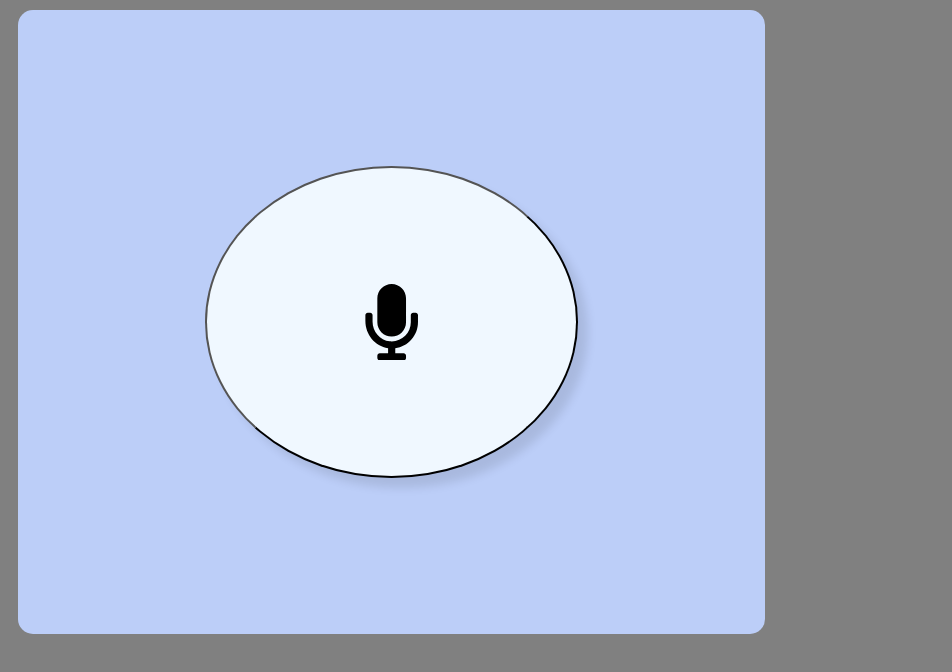
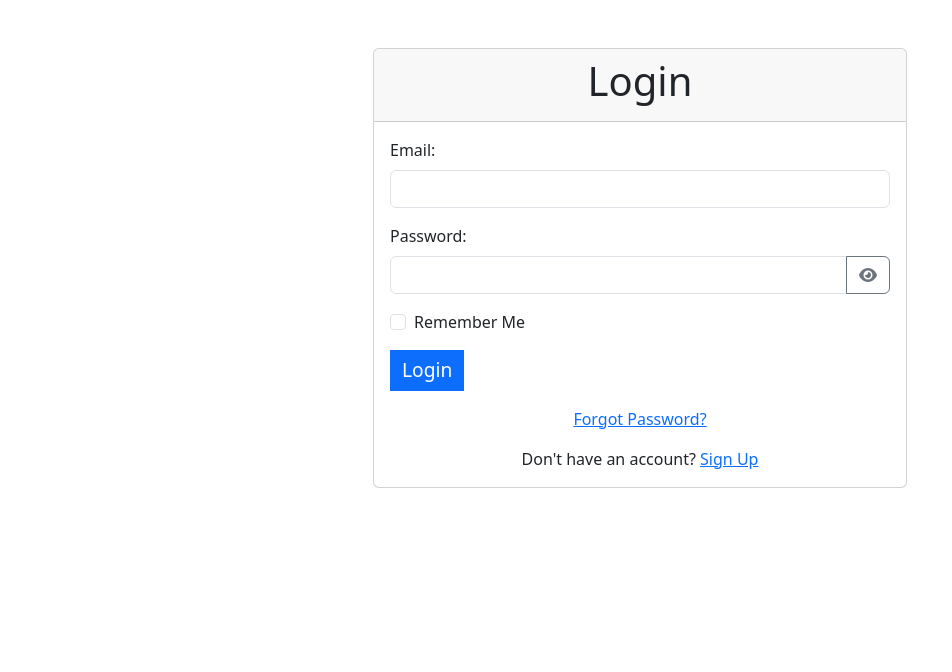
Before and after one commit to Senume/wsrp, a React (Create React App) app: page / in a window 1280 px wide. Shown: the top 672 px of the page, without its empty margins (0-952 px from the left). Built offline with nearby package versions, Linux system fonts and the light colour scheme; a web font is replaced by a local one.

Commit message:
frontend server communication

```diff
--- a/src/App.css
+++ b/src/App.css
@@ -1,8 +1,4 @@
-* {
-  background-color: grey;
-}
-
 .App {
   width: 98vw;
-  height: 97.5vh
+  height: 97.5vh;
 }
--- /dev/null
+++ b/src/App.js
@@ -0,0 +1,21 @@
+import { Route, Routes } from "react-router";
+import "./App.css";
+import GridLayout from "./components/Grid/grid";
+import LoginPage from "./components/Login/Login";
+import { BrowserRouter } from "react-router-dom";
+import SignUpPage from "./components/Login/SignUp";
+function App() {
+  return (
+    <BrowserRouter>
+      <div className="container">
+        <Routes>
+          {/* <Route path="/audio" element={<GridLayout />} /> */}
+          <Route path="/" element={<LoginPage />} />
+          <Route path="/signup" element={<SignUpPage />} />
+        </Routes>
+      </div>
+    </BrowserRouter>
+  );
+}
+
+export default App;
--- a/src/App.jsx
+++ /dev/null
@@ -1,15 +0,0 @@
-
-import './App.css';
-import GridLayout from './components/Grid/grid';
-
-
-
-function App() {
-  return (
-    <div className="App">
-      <GridLayout />
-    </div>
-  );
-}
-
-export default App;
--- /dev/null
+++ b/src/components/Login/Login.js
@@ -0,0 +1,118 @@
+import React, { useState } from "react";
+import "bootstrap/dist/css/bootstrap.min.css";
+import { FontAwesomeIcon } from "@fortawesome/react-fontawesome";
+import { faEye, faEyeSlash } from "@fortawesome/free-solid-svg-icons";
+import axios from "axios";
+import { NavLink } from "react-router-dom";
+
+const LoginPage = () => {
+  const [email, setEmail] = useState("");
+  const [password, setPassword] = useState("");
+  const [rememberMe, setRememberMe] = useState(false);
+  const [showPassword, setShowPassword] = useState(false);
+
+  const handleLogin = async () => {
+    try {
+      // Replace 'http://localhost:5000' with your actual backend API URL
+      const response = await axios.post("http://localhost:5000/login", {
+        email,
+        password,
+        rememberMe,
+      });
+
+      console.log("Login successful:", response.data);
+      // Handle successful login (e.g., redirect to dashboard)
+    } catch (error) {
+      console.error("Login failed:", error.message);
+      // Handle login failure (e.g., show error message)
+    }
+  };
+
+  const togglePasswordVisibility = () => {
+    setShowPassword(!showPassword);
+  };
+
+  return (
+    <div className="container mt-5" style={{ backgroundColor: "white" }}>
+      <div className="row justify-content-center">
+        <div className="col-md-6">
+          <div className="card">
+            <div className="card-header">
+              <h1 className="text-center">Login</h1>
+            </div>
+            <div className="card-body">
+              <form>
+                <div className="mb-3">
+                  <label htmlFor="email" className="form-label ">
+                    Email:
+                  </label>
+                  <input
+                    type="email"
+                    className="form-control"
+                    id="email"
+                    value={email}
+                    onChange={(e) => setEmail(e.target.value)}
+                  />
+                </div>
+                <div className="mb-3">
+                  <label htmlFor="password" className="form-label">
+                    Password:
+                  </label>
+                  <div className="input-group">
+                    <input
+                      type={showPassword ? "text" : "password"}
+                      className="form-control"
+                      id="password"
+                      value={password}
+                      onChange={(e) => setPassword(e.target.value)}
+                    />
+                    <button
+                      className="btn btn-outline-secondary"
+                      type="button"
+                      onClick={togglePasswordVisibility}
+                    >
+                      <FontAwesomeIcon
+                        icon={showPassword ? faEyeSlash : faEye}
+                      />
+                    </button>
+                  </div>
+                </div>
+                <div className="mb-3 form-check">
+                  <input
+                    type="checkbox"
+                    className="form-check-input"
+                    id="rememberMe"
+                    checked={rememberMe}
+                    onChange={() => setRememberMe(!rememberMe)}
+                  />
+                  <label className="form-check-label" htmlFor="rememberMe">
+                    Remember Me
+                  </label>
+                </div>
+                <div>
+                  <button
+                    type="button"
+                    className="btn btn-primary btn-block rounded-0 border-0"
+                    style={{ fontSize: "1.2em" }}
+                    onClick={handleLogin}
+                  >
+                    Login
+                  </button>
+                </div>
+                <div className="text-center mt-3">
+                  <a href="/forgot-password">Forgot Password?</a>
+                </div>
+                <div className="text-center mt-3">
+                  <span>Don't have an account? </span>
+                  <NavLink to="/signup">Sign Up</NavLink>
+                </div>
+              </form>
+            </div>
+          </div>
+        </div>
+      </div>
+    </div>
+  );
+};
+
+export default LoginPage;
--- /dev/null
+++ b/src/components/Login/SignUp.js
@@ -0,0 +1,118 @@
+import React, { useState } from "react";
+import "bootstrap/dist/css/bootstrap.min.css";
+import { FontAwesomeIcon } from "@fortawesome/react-fontawesome";
+import { faEye, faEyeSlash } from "@fortawesome/free-solid-svg-icons";
+import axios from "axios";
+import { NavLink } from "react-router-dom";
+
+const SignUpPage = () => {
+  const [email, setEmail] = useState("");
+  const [password, setPassword] = useState("");
+  const [confirmPassword, setConfirmPassword] = useState("");
+  const [showPassword, setShowPassword] = useState(false);
+
+  const handleSignUp = async () => {
+    try {
+      // Replace 'http://localhost:5000' with your actual backend API URL
+      const response = await axios.post("http://localhost:5000/signup", {
+        email,
+        password,
+        confirmPassword,
+      });
+
+      console.log("Signup successful:", response.data);
+      // Handle successful signup (e.g., redirect to login page)
+    } catch (error) {
+      console.error("Signup failed:", error.message);
+      // Handle signup failure (e.g., show error message)
+    }
+  };
+
+  const togglePasswordVisibility = () => {
+    setShowPassword(!showPassword);
+  };
+
+  return (
+    <div className="container mt-5">
+      <div className="row justify-content-center">
+        <div className="col-md-6">
+          <div className="card">
+            <div className="card-header">
+              <h1 className="text-start">Sign Up</h1>
+            </div>
+            <div className="card-body">
+              <form>
+                <div className="mb-3">
+                  <label htmlFor="email" className="form-label text-start">
+                    Email:
+                  </label>
+                  <input
+                    type="email"
+                    className="form-control"
+                    id="email"
+                    value={email}
+                    onChange={(e) => setEmail(e.target.value)}
+                  />
+                </div>
+                <div className="mb-3">
+                  <label htmlFor="password" className="form-label text-start">
+                    Create Password:
+                  </label>
+                  <div className="input-group">
+                    <input
+                      type={showPassword ? "text" : "password"}
+                      className="form-control"
+                      id="password"
+                      value={password}
+                      onChange={(e) => setPassword(e.target.value)}
+                    />
+                    <button
+                      className="btn btn-outline-secondary"
+                      type="button"
+                      onClick={togglePasswordVisibility}
+                    >
+                      <FontAwesomeIcon
+                        icon={showPassword ? faEyeSlash : faEye}
+                      />
+                    </button>
+                  </div>
+                </div>
+                <div className="mb-3">
+                  <label
+                    htmlFor="confirmPassword"
+                    className="form-label text-start"
+                  >
+                    Confirm Password:
+                  </label>
+                  <input
+                    type="password"
+                    className="form-control"
+                    id="confirmPassword"
+                    value={confirmPassword}
+                    onChange={(e) => setConfirmPassword(e.target.value)}
+                  />
+                </div>
+                <div>
+                  <button
+                    type="button"
+                    className="btn btn-primary btn-block rounded-0 border-0"
+                    style={{ fontSize: "1.2em" }}
+                    onClick={handleSignUp}
+                  >
+                    Sign Up
+                  </button>
+                </div>
+                <div className="text-start mt-3">
+                  <span>Already have an account? </span>
+                  <NavLink to="/">Login</NavLink>
+                </div>
+              </form>
+            </div>
+          </div>
+        </div>
+      </div>
+    </div>
+  );
+};
+
+export default SignUpPage;
```
Also changed, not shown: package.json (+7 -1 lines), src/Login/index.js (deleted), 1 other file (tests, documents, lock files or other folders).
